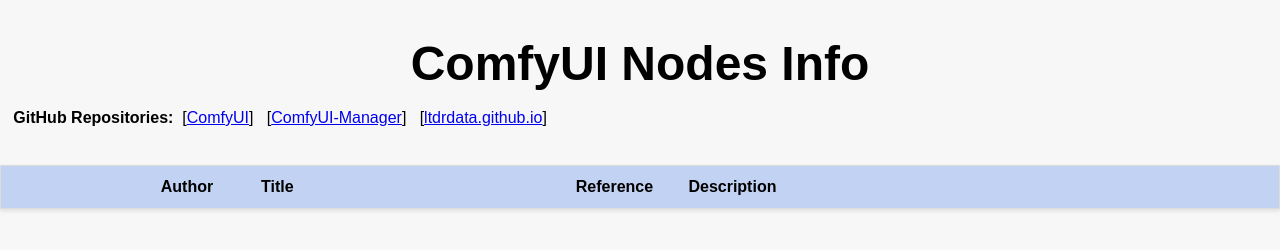
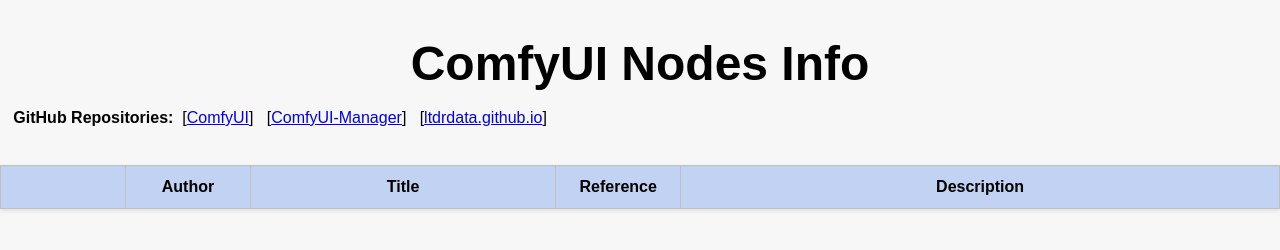
Before and after one commit to ltdrdata/ltdrdata.github.io, a plain HTML site: page index.html in a window 1280 px wide. Drawn offline with Linux system fonts and the light colour scheme; no server answers.

Commit message:
elaborate page

```diff
--- a/index.html
+++ b/index.html
@@ -23,6 +23,7 @@
             text-align: left;
             padding: 12px;
             border-bottom: 1px solid #ddd;
+            border: 1px solid silver;
         }
 
         th {
@@ -38,7 +39,7 @@
         }
 
         tr:hover {
-            background-color: #f5f5f5;
+            background-color: #c5c5f5;
         }
 
         .alternate-row {
@@ -62,11 +63,12 @@
     <table id="json-table">
         <thead>
             <tr>
-                <th style="width: 100px; text-align: center;"></th>
-                <th style="width: 100px; text-align: center;">Author</th>
-                <th>Title</th>
-                <th style="width: 100px; text-align: center;">Reference</th>
-                <th>Description</th>
+                <th style="width: 100px; text-align: center; border: 1px solid silver
+                "></th>
+                <th style="width: 100px; text-align: center; border: 1px solid silver">Author</th>
+                <th style="text-align: center; border: 1px solid silver">Title</th>
+                <th style="width: 100px; text-align: center; border: 1px solid silver">Reference</th>
+                <th style="text-align: center; border: 1px solid silver">Description</th>
             </tr>
         </thead>
         <tbody>
```
